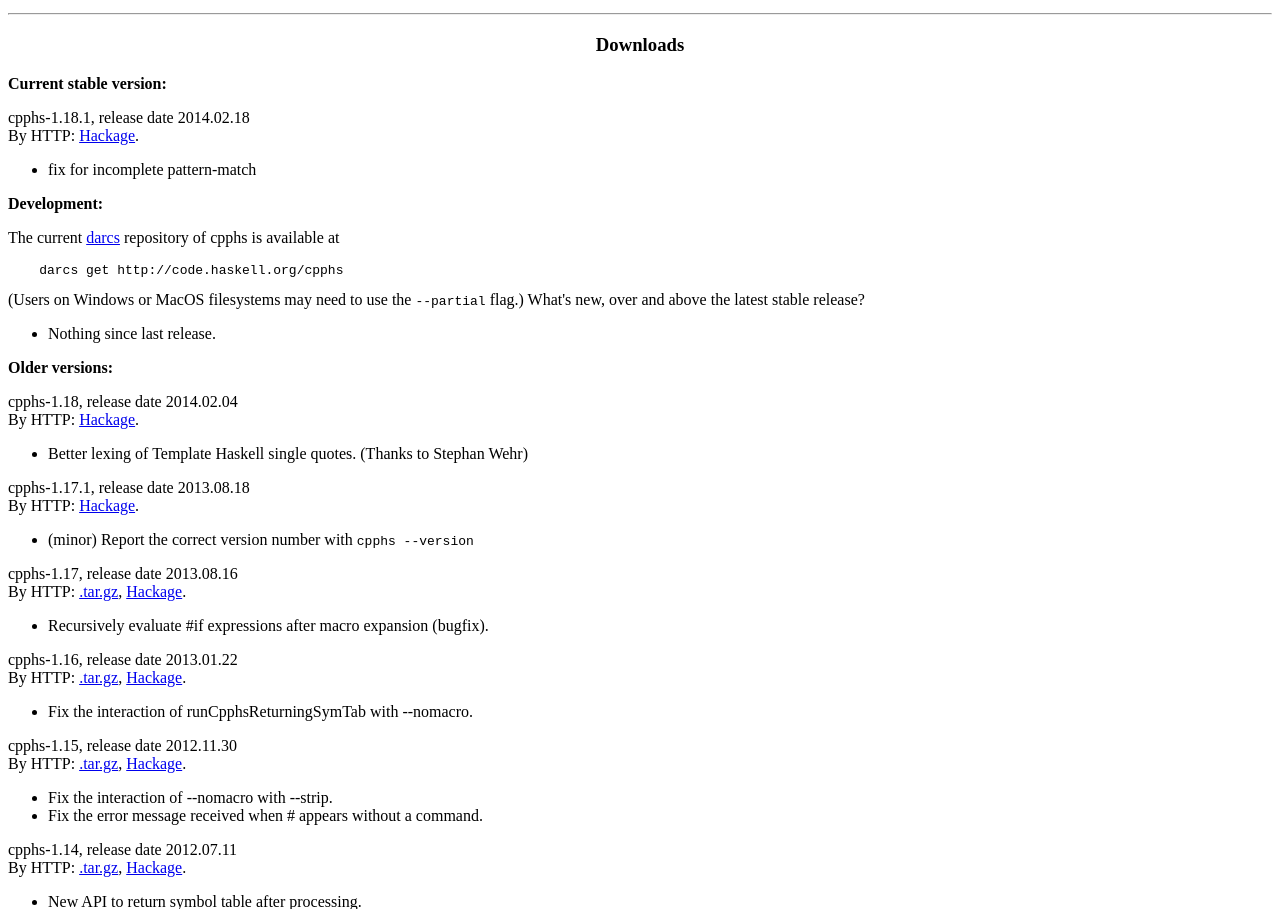
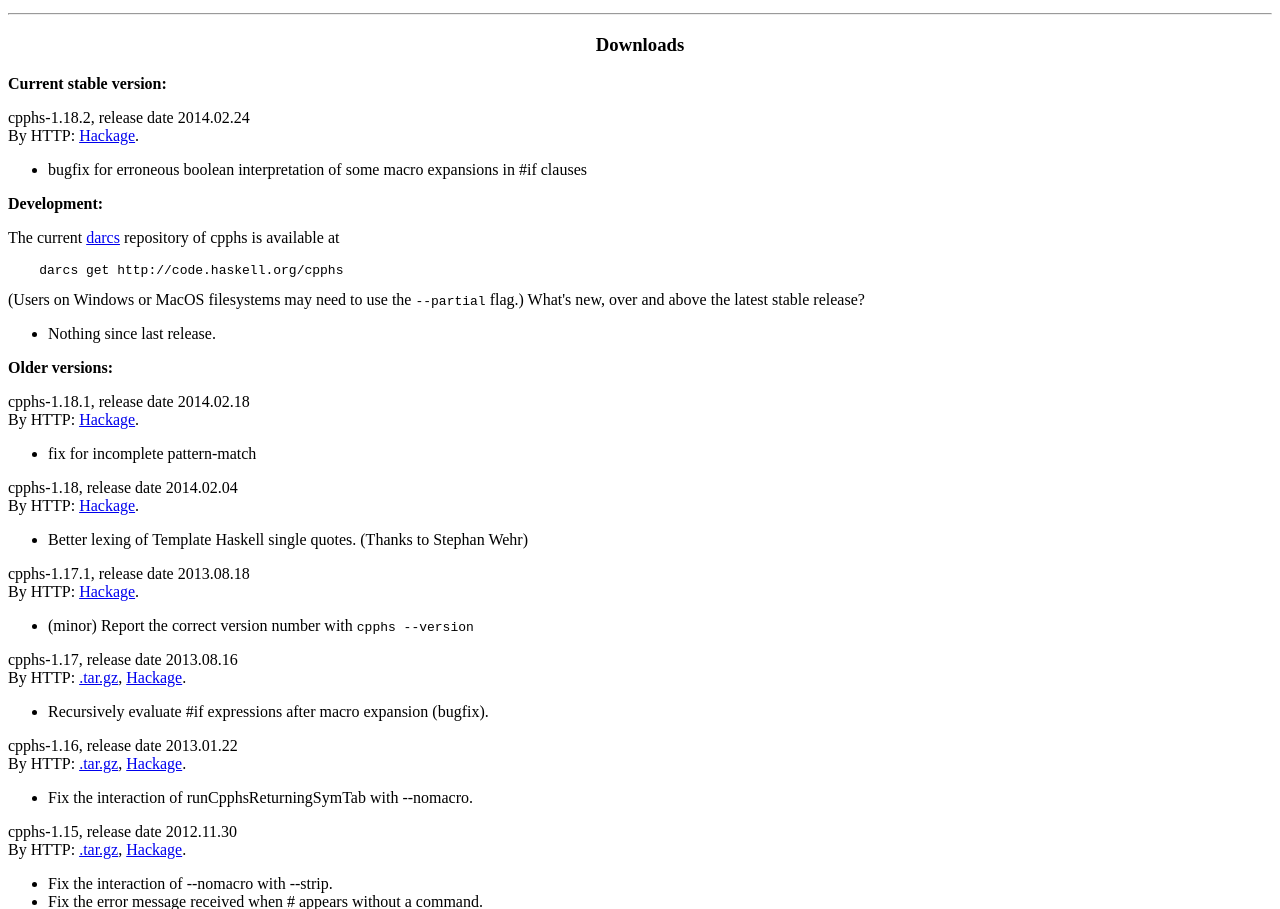
Before and after one commit to flowbox-public/cpphs, a plain HTML site: page docs/index.html in a window 1280 px wide. Shown: the part 1896-2805 px from the top of the page. Drawn offline with Linux system fonts and the light colour scheme.

Commit message:
bump to 1.18.2

```diff
--- a/docs/index.html
+++ b/docs/index.html
@@ -198,11 +198,12 @@ is no default search path (unless you define one via a wrapper script).
 <b>Current stable version:</b>
 
 <p>
-cpphs-1.18.1, release date 2014.02.18<br>
+cpphs-1.18.2, release date 2014.02.24<br>
 By HTTP:
 <a href="http://hackage.haskell.org/package/cpphs">Hackage</a>.
 <ul>
-<li> fix for incomplete pattern-match
+<li> bugfix for erroneous boolean interpretation of some macro
+     expansions in #if clauses
 </ul>
 
 <p>
@@ -224,6 +225,14 @@ What's new, over and above the latest stable release?
 
 <p>
 <b>Older versions:</b>
+
+<p>
+cpphs-1.18.1, release date 2014.02.18<br>
+By HTTP:
+<a href="http://hackage.haskell.org/package/cpphs">Hackage</a>.
+<ul>
+<li> fix for incomplete pattern-match
+</ul>
 
 <p>
 cpphs-1.18, release date 2014.02.04<br>
```
Also changed, not shown: 4 other files.
